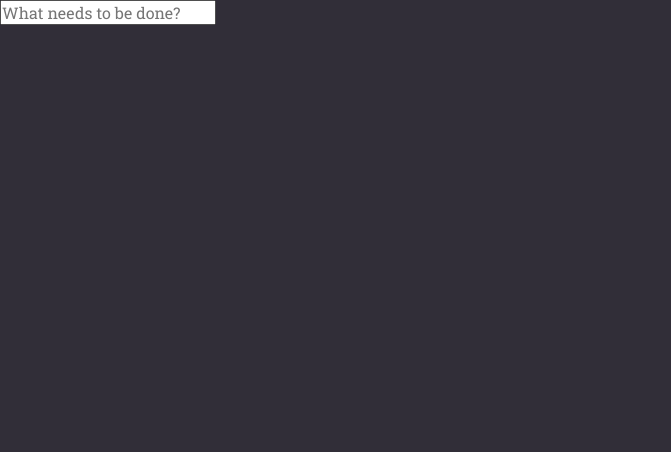
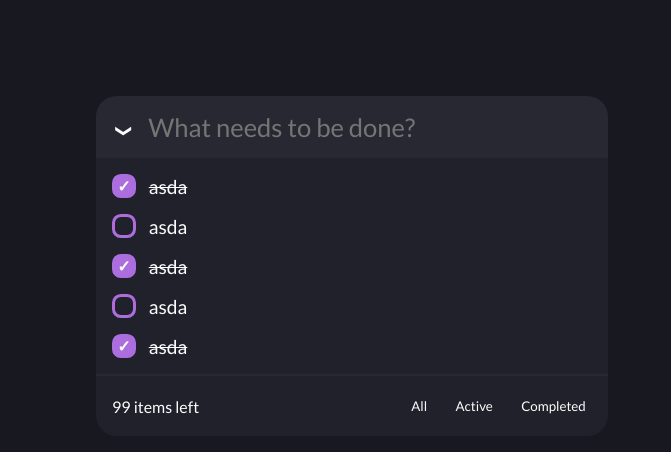
Before and after one commit to BrunoViveiros/my-todo, a React (Create React App) app: page / in a window 1280 px wide. Shown: the top 452 px of the page, without its empty margins (0-671 px from the left). Built offline with nearby package versions, Linux system fonts and the light colour scheme.

Commit message:
feat: create all views of TodoList module

```diff
--- a/public/index.html
+++ b/public/index.html
@@ -10,10 +10,9 @@
     <link rel="preconnect" href="https://fonts.googleapis.com" />
     <link rel="preconnect" href="https://fonts.gstatic.com" crossorigin />
     <link
-      href="https://fonts.googleapis.com/css2?family=Roboto+Slab:wght@400;500;700&display=swap"
+      href="https://fonts.googleapis.com/css2?family=Lato:wght@300;400;700&display=swap"
       rel="stylesheet"
     />
-
   </head>
   <body>
     <noscript>You need to enable JavaScript to run this app.</noscript>
--- a/src/modules/TodoList/TodoList.styles.ts
+++ b/src/modules/TodoList/TodoList.styles.ts
@@ -1,3 +1,22 @@
 import styled from "styled-components";
 
-export const Container = styled.div``;
+export const Container = styled.div`
+  min-width: 23rem;
+  max-width: 32rem;
+  margin: 6rem;
+`;
+
+export const List = styled.ul`
+  background-color: #21212b;
+  list-style: none;
+  padding: 1rem;
+  display: none;
+
+  &:has(> li) {
+    display: block;
+  }
+
+  &:has(> li) + footer {
+    display: flex;
+  }
+`;
--- a/src/modules/TodoList/TodoList.tsx
+++ b/src/modules/TodoList/TodoList.tsx
@@ -1,9 +1,18 @@
-import { Container } from "./TodoList.styles";
+import { Container, List } from "./TodoList.styles";
+import { ListItem, Footer, TodoInput } from "./components";
 
 function TodoList() {
   return (
     <Container>
-      <input type="text" placeholder="What needs to be done?" />
+      <TodoInput />
+      <List>
+        <ListItem completed={true}>asda</ListItem>
+        <ListItem completed={false}>asda</ListItem>
+        <ListItem completed={true}>asda</ListItem>
+        <ListItem completed={false}>asda</ListItem>
+        <ListItem completed={true}>asda</ListItem>
+      </List>
+      <Footer />
     </Container>
   );
 }
--- /dev/null
+++ b/src/modules/TodoList/components/Footer/Footer.styles.ts
@@ -0,0 +1,33 @@
+import styled from "styled-components";
+
+export const Container = styled.footer`
+  display: none;
+  justify-content: space-between;
+  align-items: center;
+
+  font-size: 1rem;
+  padding: 1rem;
+  background-color: #21212b;
+  border-top: 2px solid #282833;
+  border-radius: 0 0 1.3rem 1.3rem;
+`;
+
+export const Counter = styled.p``;
+
+export const FiltersWrapper = styled.div``;
+
+export const FilterOption = styled.button`
+  background-color: transparent;
+  color: inherit;
+  border: 0.2rem solid transparent;
+  border-radius: 0.4rem;
+  padding: 0.2rem;
+
+  :hover {
+    border: 0.2rem solid #ac6dde;
+  }
+
+  & + & {
+    margin-left: 1rem;
+  }
+`;
--- /dev/null
+++ b/src/modules/TodoList/components/Footer/Footer.tsx
@@ -0,0 +1,21 @@
+import {
+  Container,
+  FilterOption,
+  FiltersWrapper,
+  Counter,
+} from "./Footer.styles";
+
+const Footer = () => {
+  return (
+    <Container>
+      <Counter>99 items left</Counter>
+      <FiltersWrapper>
+        <FilterOption>All</FilterOption>
+        <FilterOption>Active</FilterOption>
+        <FilterOption>Completed</FilterOption>
+      </FiltersWrapper>
+    </Container>
+  );
+};
+
+export default Footer;
--- /dev/null
+++ b/src/modules/TodoList/components/ListItem/ListItem.styles.ts
@@ -0,0 +1,62 @@
+import styled from "styled-components";
+
+type Status = {
+  completed: boolean;
+};
+
+export const RemoveIcon = styled.span`
+  display: none;
+  cursor: pointer;
+  font-size: 1rem;
+  filter: invert(1) brightness(0) invert(64%) sepia(70%) saturate(1428%)
+    hue-rotate(297deg) brightness(99%) contrast(91%);
+  user-select: none;
+`;
+
+export const Container = styled.li`
+  display: flex;
+  justify-content: flex-start;
+  align-items: center;
+  font-size: 1.2rem;
+
+  & + & {
+    margin-top: 1rem;
+  }
+
+  &:hover > ${RemoveIcon} {
+    display: block;
+  }
+`;
+
+export const Checkbox = styled.span<Status>`
+  display: flex;
+  align-items: center;
+  justify-content: center;
+
+  cursor: pointer;
+
+  min-height: 1.5rem;
+  height: 1.5rem;
+  min-width: 1.5rem;
+  width: 1.5rem;
+
+  margin-right: 0.8rem;
+
+  border-radius: 0.55rem;
+  border: 0.2rem solid #ac6dde;
+  background-color: ${({ completed }) =>
+    completed ? "#ac6dde" : "transparent"};
+
+  ::after {
+    content: "✓";
+    visibility: ${({ completed }) => (completed ? "visible" : "hidden")};
+    color: inherit;
+    font-size: 1rem;
+    font-weight: bolder;
+  }
+`;
+
+export const Text = styled.p<Status>`
+  flex: 1;
+  text-decoration: ${({ completed }) => (completed ? "line-through" : "none")};
+`;
--- /dev/null
+++ b/src/modules/TodoList/components/ListItem/ListItem.tsx
@@ -0,0 +1,18 @@
+import { Container, Checkbox, RemoveIcon, Text } from "./ListItem.styles";
+
+type ListItemProps = {
+  children: string;
+  completed: boolean;
+};
+
+const ListItem = ({ children, completed }: ListItemProps) => {
+  return (
+    <Container>
+      <Checkbox completed={completed} />
+      <Text completed={completed}>{children}</Text>
+      <RemoveIcon>🗑️</RemoveIcon>
+    </Container>
+  );
+};
+
+export default ListItem;
--- /dev/null
+++ b/src/modules/TodoList/components/TodoInput/TodoInput.styles.ts
@@ -0,0 +1,43 @@
+import styled from "styled-components";
+
+export const SelectAllIcon = styled.span`
+  display: none;
+  transform: rotate(90deg);
+  font-size: 1rem;
+  width: 1rem;
+`;
+
+export const Container = styled.div`
+  display: flex;
+  flex-direction: row;
+  align-items: flex-end;
+  position: relative;
+
+  border-radius: 1.3rem;
+  padding: 1rem 1.3rem;
+  font-size: 1.6rem;
+
+  background-color: #282833;
+
+  &:has(+ ul > li) {
+    border-radius: 1.3rem 1.3rem 0 0;
+  }
+
+  &:has(+ ul > li) > ${SelectAllIcon} {
+    display: block;
+  }
+`;
+
+export const Input = styled.input`
+  width: 100%;
+  border: 0;
+
+  font-size: inherit;
+  background-color: inherit;
+  border-radius: inherit;
+
+  outline: none;
+  padding: 0 1rem;
+
+  color: #fcfcfc;
+`;
--- /dev/null
+++ b/src/modules/TodoList/components/TodoInput/TodoInput.tsx
@@ -0,0 +1,12 @@
+import { Container, Input, SelectAllIcon } from "./TodoInput.styles";
+
+const TodoInput = () => {
+  return (
+    <Container>
+      <SelectAllIcon>❯</SelectAllIcon>
+      <Input type="text" placeholder="What needs to be done?" />
+    </Container>
+  );
+};
+
+export default TodoInput;
--- /dev/null
+++ b/src/modules/TodoList/components/index.ts
@@ -0,0 +1,5 @@
+import ListItem from "./ListItem/ListItem";
+import Footer from "./Footer/Footer";
+import TodoInput from "./TodoInput/TodoInput";
+
+export { ListItem, Footer, TodoInput };
--- a/src/styles/global.ts
+++ b/src/styles/global.ts
@@ -1,4 +1,4 @@
-import { createGlobalStyle } from 'styled-components';
+import { createGlobalStyle } from "styled-components";
 
 export default createGlobalStyle`
   * {
@@ -8,19 +8,22 @@ export default createGlobalStyle`
     outline: 0;
   }
 
+  html, body, #root {
+    font-size: 16px;
+  }
+
   body {
-    background: #312e38;
-    color: #fff;
+    background: #181821;
+    color: #fcfcfc;
     -webkit-font-smoothing: antialiased;
   }
 
   body, input, button {
-    font-family: 'Roboto Slab', serif;
-    font-size: 16px;
+    font-family: 'Lato', sans-serif;
   }
 
   h1, h2, h3, h4, h5, h6, strong {
-    font-weight: 500;
+    font-weight: 700;
   }
 
   button {
```
Also changed, not shown: 1 other file (tests, documents, lock files or other folders).
